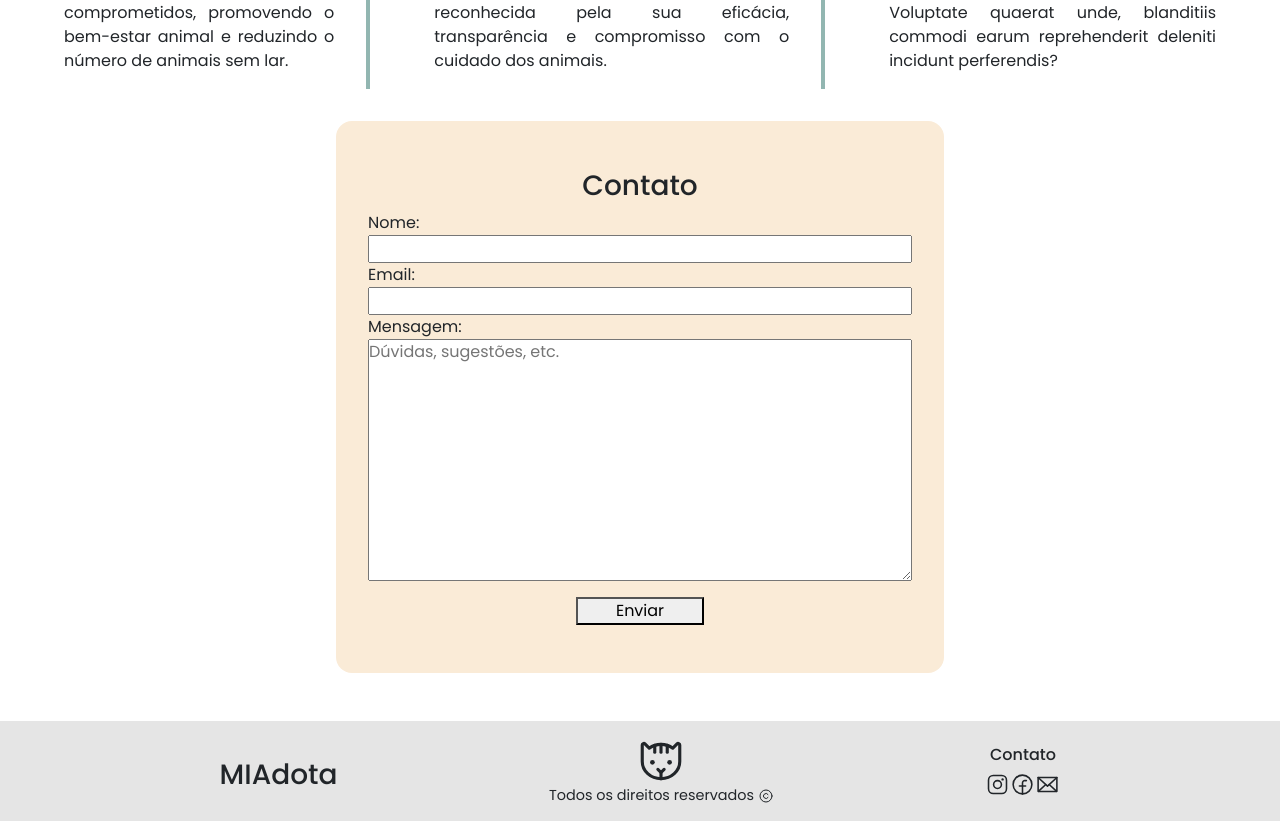
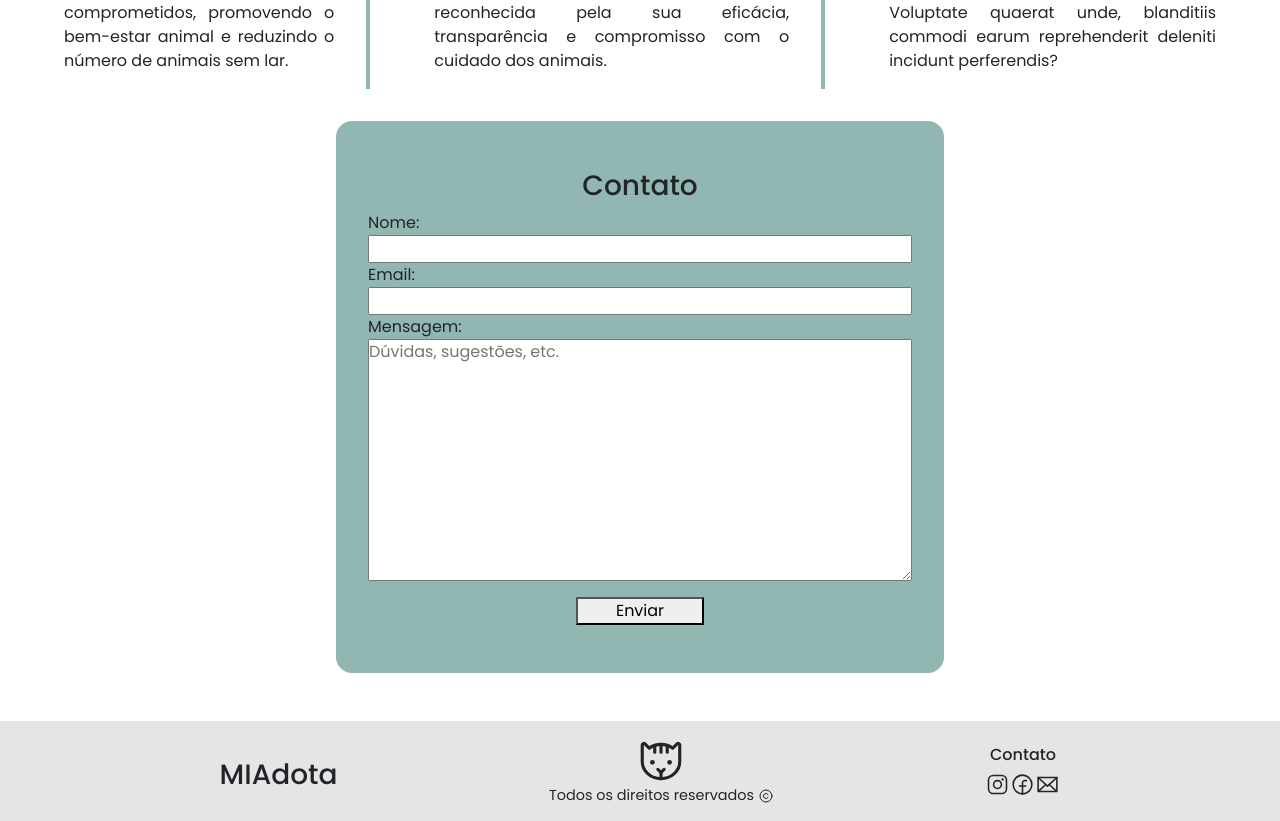
Before and after one commit to nandacoimbra/miadota, a React (Vite) app: page / in a window 1280 px wide. Shown: the part 1340-2161 px from the top of the page. Built offline with nearby package versions, Linux system fonts and the light colour scheme.

Commit message:
style: contato form

```diff
--- a/src/components/Contato.css
+++ b/src/components/Contato.css
@@ -14,8 +14,7 @@
     display: flex;
     flex-direction: column;
     justify-content: center;
-    background-color: antiquewhite;
-    /* background-color: #92B6B1; */
+    background-color: #92B6B1;
 
 }
 .contact-us form button{
```
